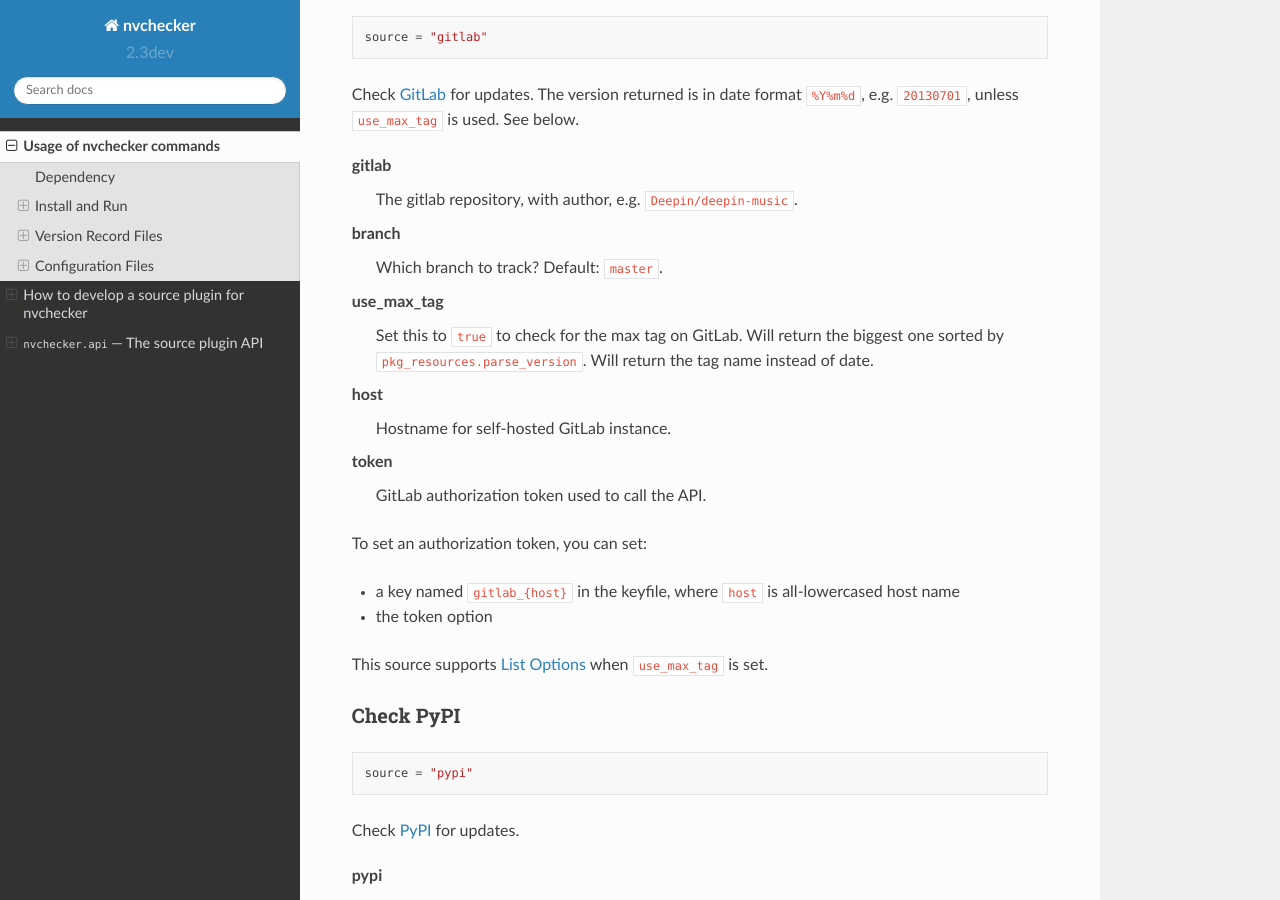
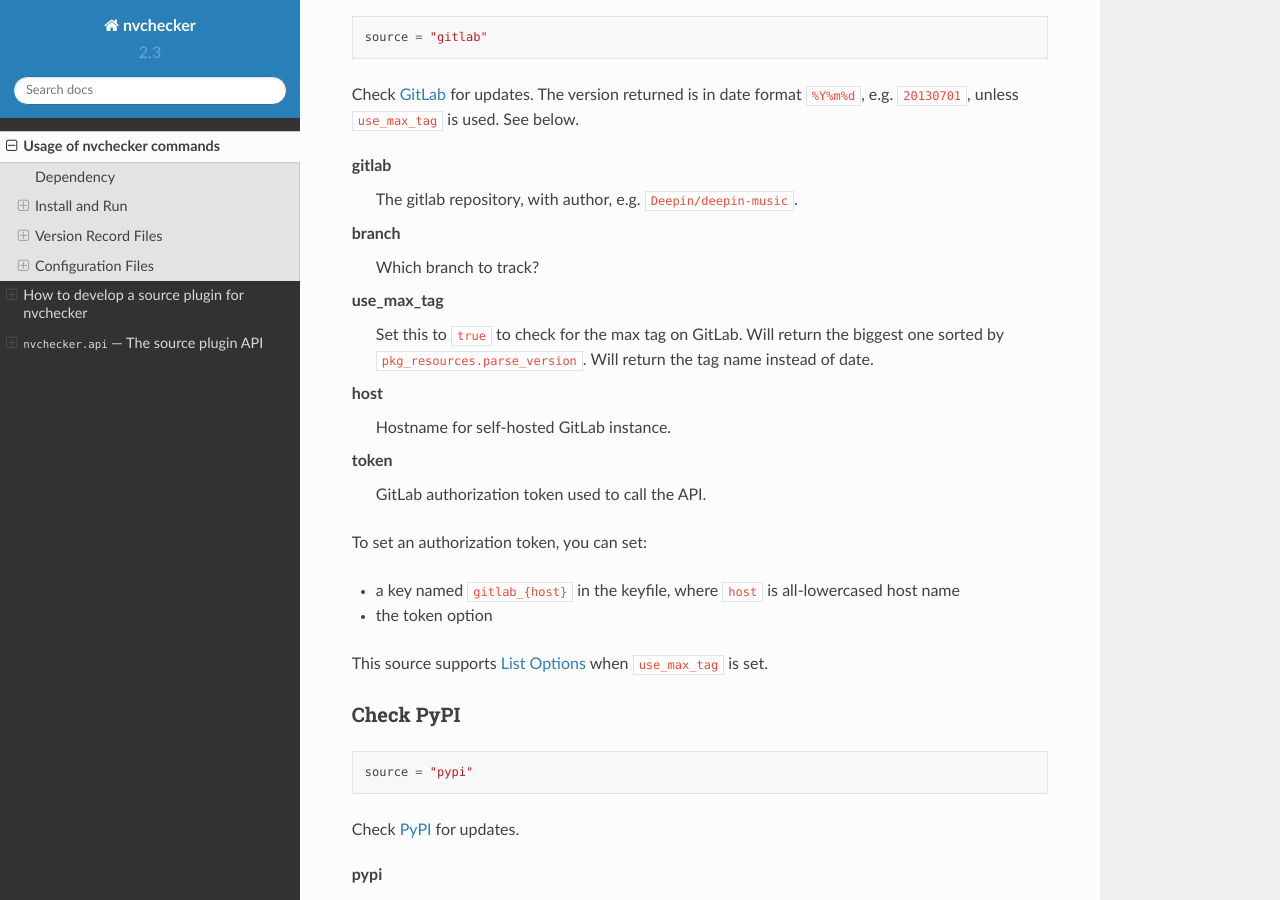
Before and after one commit to lilydjwg/nvchecker, a Sphinx documentation site: the page built from docs/usage.rst, in a window 1280 px wide and 900 px high, scrolled down 10606 px. Built offline with Sphinx 7.4.7 and the Read the Docs theme 2.0.0, drawn with Linux system fonts in a browser that asks for light colours.

Commit message:
version 2.3
update docs for gitlab source.

```diff
--- a/docs/usage.rst
+++ b/docs/usage.rst
@@ -421,7 +421,7 @@
   The gitlab repository, with author, e.g. ``Deepin/deepin-music``.
 
 branch
-  Which branch to track? Default: ``master``.
+  Which branch to track?
 
 use_max_tag
   Set this to ``true`` to check for the max tag on GitLab. Will return the biggest one
--- a/nvchecker/__init__.py
+++ b/nvchecker/__init__.py
@@ -1,4 +1,4 @@
 # MIT licensed
-# Copyright (c) 2013-2020 lilydjwg <lilydjwg@gmail.com>, et al.
+# Copyright (c) 2013-2021 lilydjwg <lilydjwg@gmail.com>, et al.
 
-__version__ = '2.3dev'
+__version__ = '2.3'
```
